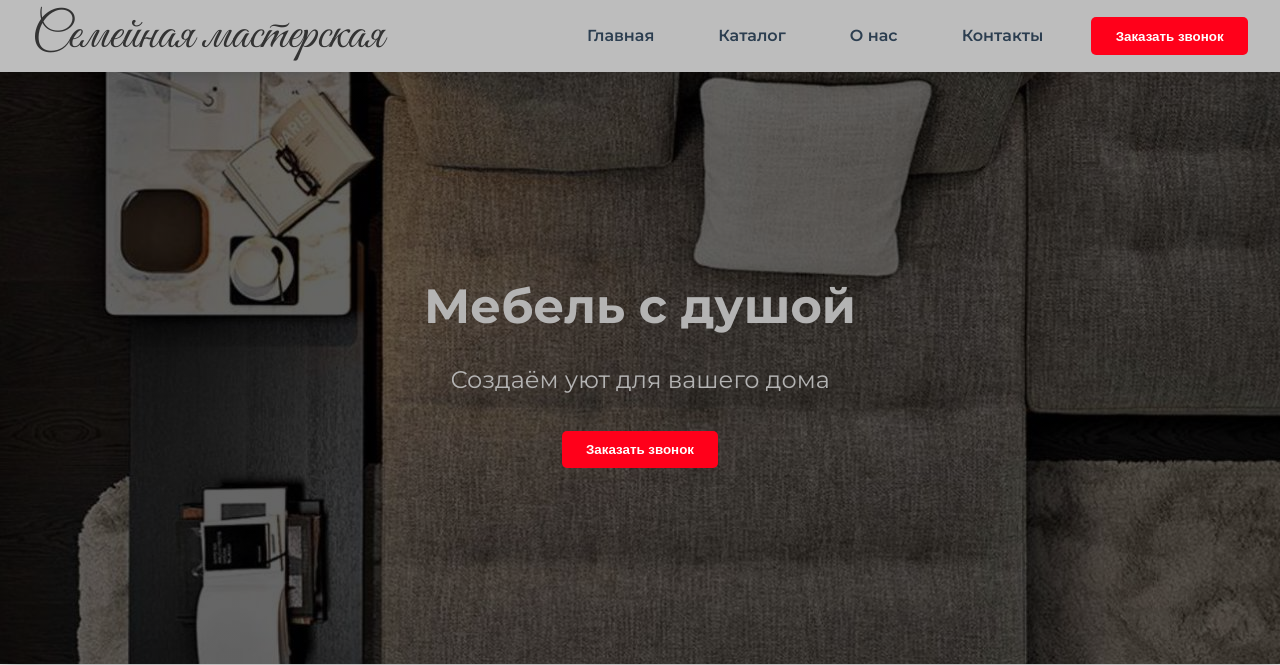
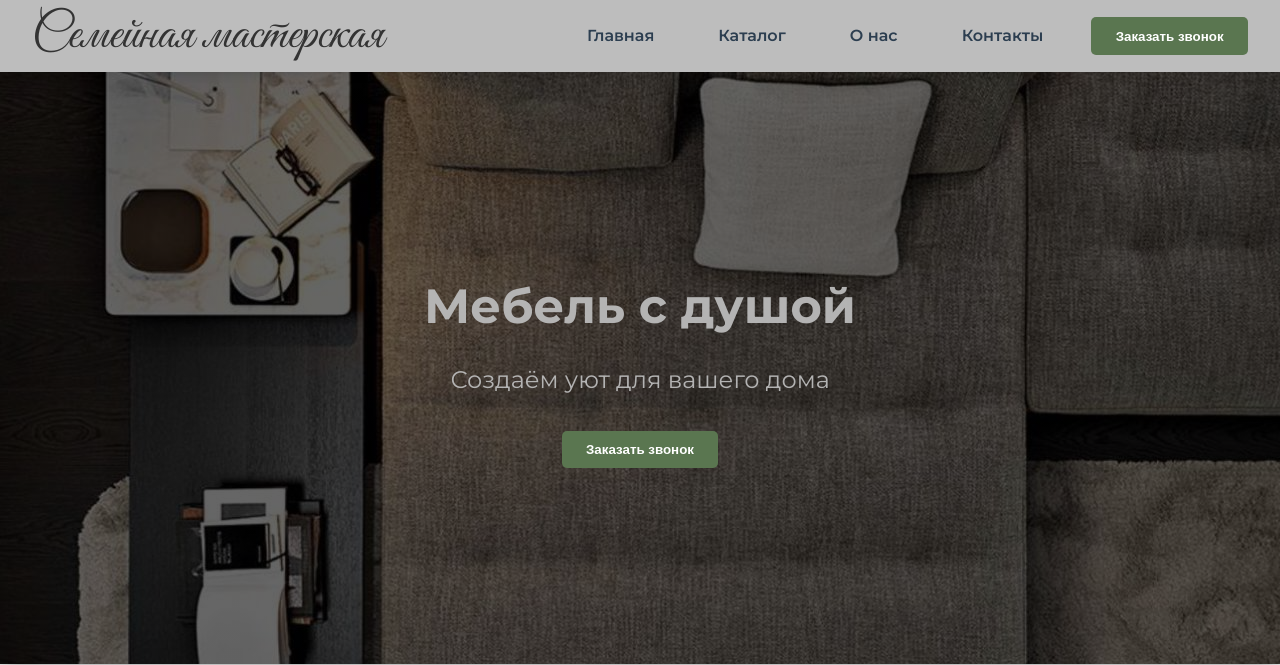
Before and after one commit to paltusyan-sketch/deploy-mebel-for-family-ekaterinburg, a Django app: page / in a window 1280 px wide. Shown: the top 665 px of the page. Run offline with Django 5.2, Linux system fonts and the light colour scheme; data that the repository does not hold is empty; some libraries are stand-ins or nearby versions; some web fonts are replaced.

Commit message:
Revert "Изменил цвет кнопки на красный"
This reverts commit db291ea8e6346060ab172ac8c81fd2c4f0cbe630.

```diff
--- a/app1/static/css/base.css
+++ b/app1/static/css/base.css
@@ -93,7 +93,7 @@ nav {
 }
 
 .order-call {
-    background: #ff001a;
+    background: #5a7650;
     color: white;
     border: none;
     padding: 0.7rem 1.5rem;
```
